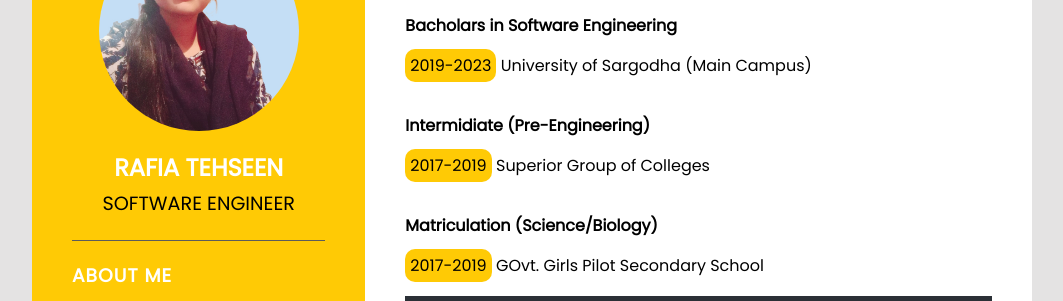
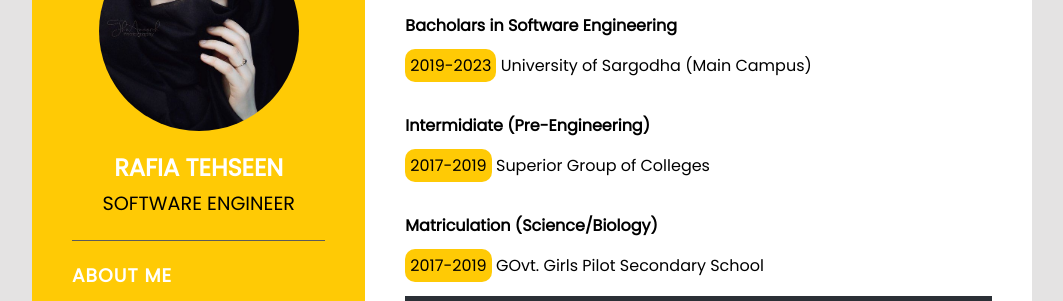
Before and after one commit to Rafia-Tehseen/Rafia-Tehseen.github.io, a plain HTML site: page index.html in a window 1280 px wide. Shown: the part 159-460 px from the top of the page, without its empty margins (108-1171 px from the left). Drawn offline with Linux system fonts and the light colour scheme.

Commit message:
Update index.html

```diff
--- a/index.html
+++ b/index.html
@@ -10,7 +10,7 @@
             <div class= "left-side">
                 <div class="profileText">
                     <div class="imgBx">
-                        <img src="image.jpg">
+                        <img src="image1.jpg">
                     </div>
                     <h2>Rafia Tehseen<br><span>Software Engineer</span></h2>
                 </div>
```
